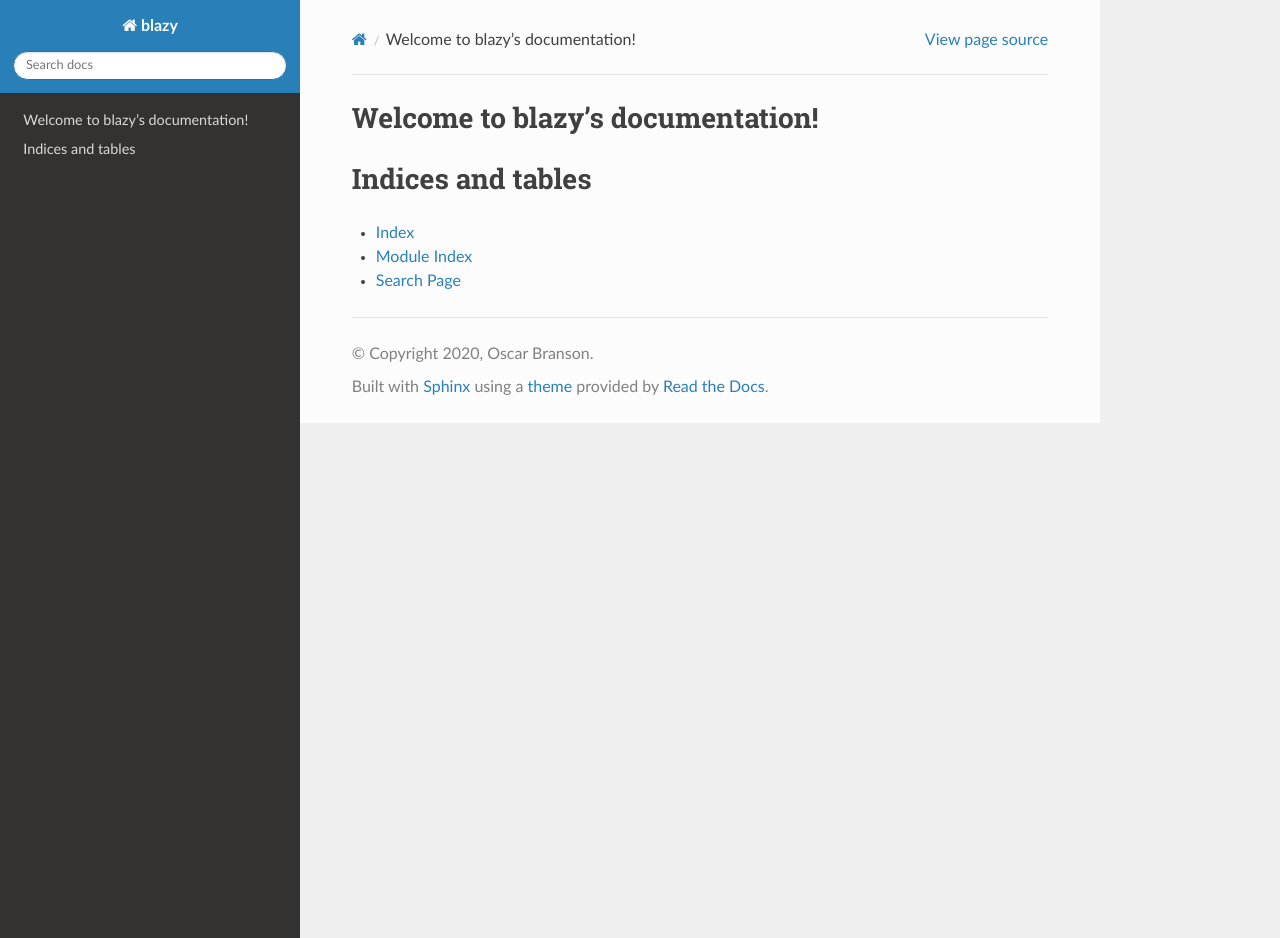
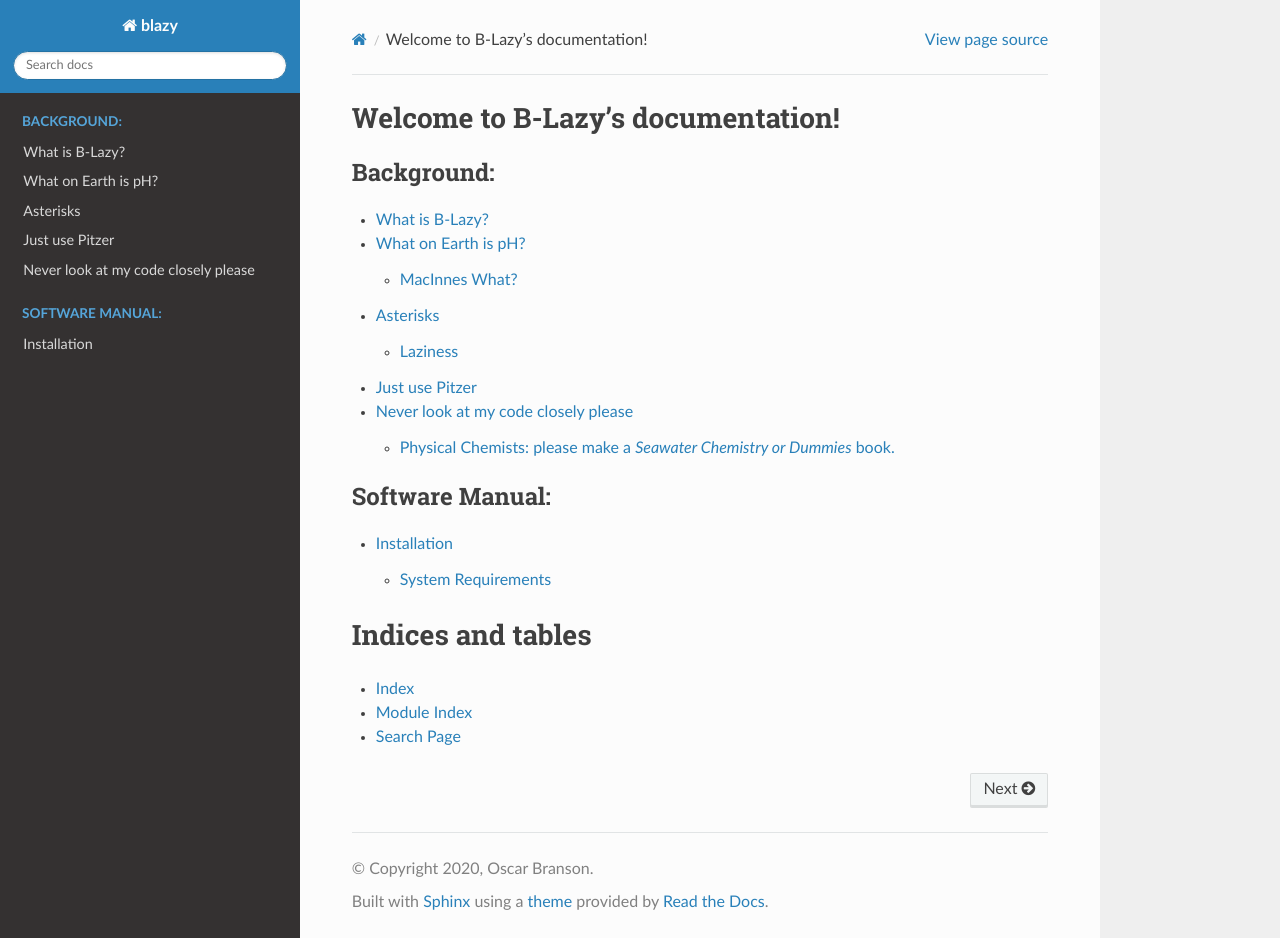
Before and after one commit to oscarbranson/blazy, a Sphinx documentation site: the page built from docs/source/index.rst, in a window 1280 px wide and 938 px high. Built offline with Sphinx 7.4.7 and the Read the Docs theme 2.0.0, drawn with Linux system fonts in a browser that asks for light colours.

Commit message:
docs framework

```diff
--- /dev/null
+++ b/docs/source/background/PHREEQC_basics.rst
@@ -0,0 +1,7 @@
+#######################
+Asterisks
+#######################
+
+********
+Laziness
+********
--- /dev/null
+++ b/docs/source/background/PHREEQC_databases.rst
@@ -0,0 +1,3 @@
+#######################
+Just use Pitzer
+#######################
--- /dev/null
+++ b/docs/source/background/intro.rst
@@ -0,0 +1,8 @@
+##################
+What is B-Lazy?
+##################
+
+*Do you need to calculate C and B speciation in solutions? Are your solutions different from normal seawater?
+Does PHREEQC confuse and terrify you?!*
+
+B-Lazy is is designed to take the pain out of solution speciation calculations, allowing you to choose the best speciation databse for your experiments, test the impact of database choice on your results, and even do things like use Monte-Carlo methods to propagate your measurement uncertainties.
--- /dev/null
+++ b/docs/source/background/misc.rst
@@ -0,0 +1,7 @@
+####################################
+Never look at my code closely please
+####################################
+
+**********************************************************************
+Physical Chemists: please make a *Seawater Chemistry or Dummies* book.
+**********************************************************************
--- /dev/null
+++ b/docs/source/background/pHscales.rst
@@ -0,0 +1,7 @@
+#######################
+What on Earth is pH?
+#######################
+
+*****************
+MacInnes What?
+*****************
--- a/docs/source/conf.py
+++ b/docs/source/conf.py
@@ -52,7 +52,6 @@ templates_path = ['_templates']
 # This pattern also affects html_static_path and html_extra_path.
 exclude_patterns = []
 
-# source_suffix = ['.rst', '.md']
 source_suffix = '.rst'
 
 # The master toctree document.
--- a/docs/source/index.rst
+++ b/docs/source/index.rst
@@ -3,13 +3,21 @@
    You can adapt this file completely to your liking, but it should at least
    contain the root `toctree` directive.
 
-Welcome to blazy's documentation!
-=================================
+Welcome to B-Lazy's documentation!
+==================================
+
 
 .. toctree::
    :maxdepth: 2
-   :caption: Contents:
+   :caption: Background:
 
+   background/index.rst
+
+.. toctree::
+   :maxdepth: 2
+   :caption: Software Manual:
+
+   software/index.rst
 
 
 Indices and tables
--- /dev/null
+++ b/docs/source/software/index.rst
@@ -0,0 +1,5 @@
+.. toctree::
+   :maxdepth: 2
+   :caption: Software Manual:
+
+   ./intro.rst
--- /dev/null
+++ b/docs/source/software/intro.rst
@@ -0,0 +1,20 @@
+#############
+Installation
+#############
+
+
+*******************
+System Requirements
+*******************
+
+========
+iPHREEQC
+========
+
+======
+Python
+======
+
+============
+Installation
+============
```
Also changed, not shown: docs/source/background/index.rst (added, +9 -0 lines).
